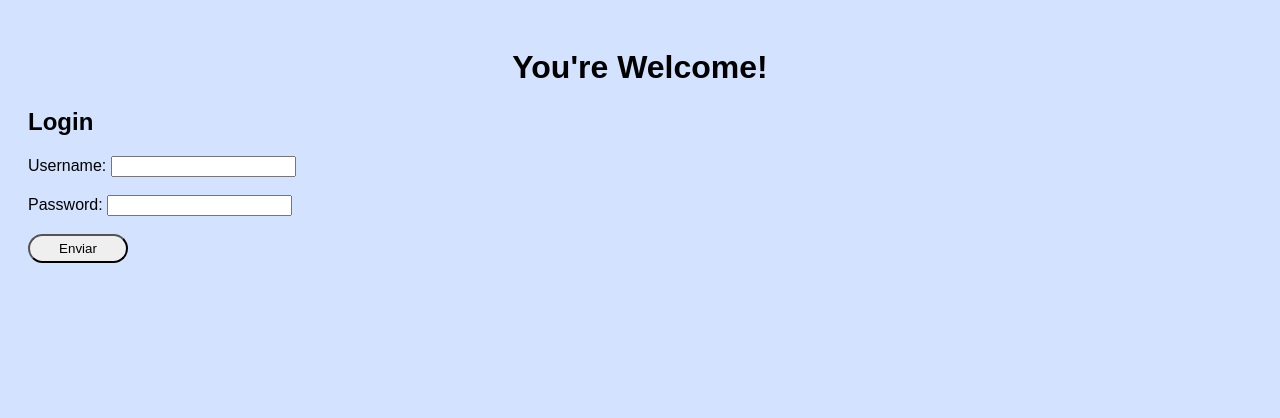
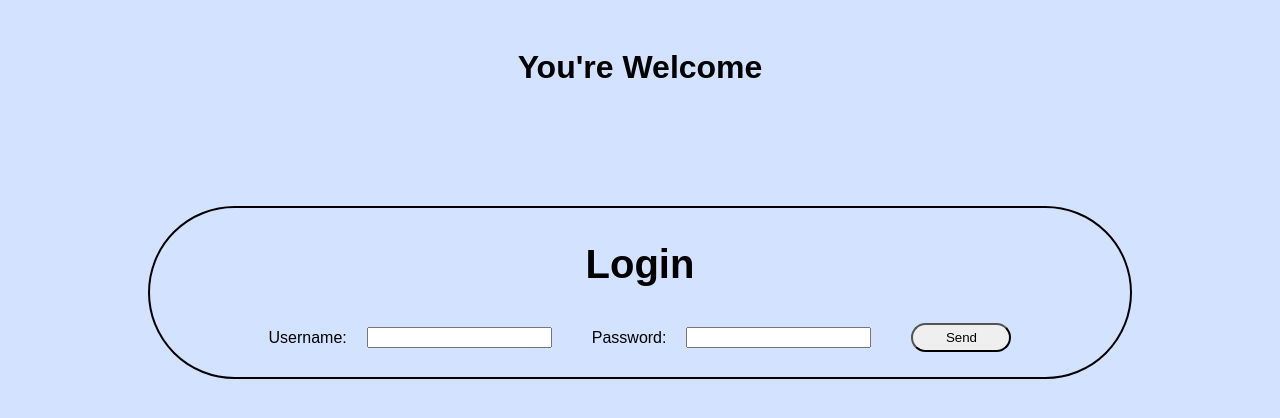
Before and after one commit to M4thiaz/fakeStore-, a plain HTML site: page login.html in a window 1280 px wide. Drawn offline with Linux system fonts and the light colour scheme; no server answers.

Commit message:
Login Page Changes

```diff
--- a/login.html
+++ b/login.html
@@ -10,20 +10,23 @@
 
 <body>
     <header>
-        <h1>You're Welcome!</h1>
+        <h1 id="t1">You're Welcome </h1>
     </header>
 
     <main>
-        <div>
+        <div id="areaLogin">
             <h2>Login</h2>
+            <div id="infos">
+                <label for="input1">Username:</label>
+                <input type="text" name="" id="input1">
+                <br> <br>
+                <label for="input2">Password:</label>
+                <input type="text" name="" id="input2"> <br> <br>
+                <button id="btnLoginSubmit">Send</button>
+            </div>
 
-            <label for="input1">Username:</label>
-            <input type="text" name="" id="input1">
-            <br> <br>
-            <label for="input2">Password:</label>
-            <input type="text" name="" id="input2"> <br> <br>
-            <button id="btnLoginSubmit">Enviar</button>
             <h1 id="areaTxt"></h1>
+
         </div>
 
     </main>
--- a/script.js
+++ b/script.js
@@ -1,5 +1,6 @@
 const produtosDiv = document.getElementById('produtos');
 
+if(produtosDiv){
 fetch("https://fakestoreapi.com/products")
     .then(response => response.json())
     .then(items => {
@@ -19,12 +20,14 @@ fetch("https://fakestoreapi.com/products")
     .catch(erro => {
         console.log("Erro ao processar dados: ", erro);
     })
+}
 
 
 function loginEnviar() {
     let usernameInput = document.getElementById("input1").value
     let passwordInput = document.getElementById("input2").value
     let result = document.querySelector("#areaTxt")
+    let t1 = document.querySelector("#t1")
 
     fetch("https://fakestoreapi.com/users")
 
@@ -36,16 +39,12 @@ function loginEnviar() {
             })
 
             if (usuarioEncontrado) {
-                result.textContent = (`Bem-Vindo(a) ${usernameInput}.`)
 
                 document.body.classList.add("fade-out");
-
+                result.textContent = ""
+                t1.innerHTML += `${usernameInput}!`
                 setTimeout(() => {
-                    window.location.href = "index.html";
-                }, 1000);
-
-
-
+                    window.location.href = "index.html";}, 1000);
             }
             else {
                 result.textContent = "Invalid Password or username!"
@@ -56,4 +55,4 @@ function loginEnviar() {
 }
 
 let btnLogin = document.querySelector("#btnLoginSubmit")
-btnLogin.addEventListener("click", loginEnviar)
+btnLogin?.addEventListener("click", loginEnviar)
--- a/style.css
+++ b/style.css
@@ -61,13 +61,6 @@ body {
         cursor: pointer;
     }
 
-    main form {
-        border: 2px solid;
-        padding: 2rem;
-        border-radius: 50px;
-        margin: 30px;
-    }
-
     main button {
         padding: 5px;
         width: 100px;
@@ -75,4 +68,28 @@ body {
         position: relative;
         left: px;
     }
+
 }
+#areaLogin{
+    display: block;
+    justify-items: center;
+    gap: 20px;
+    margin: 15vh;
+    border: 2px solid;
+    border-radius: 10rem;
+    text-align: center;
+
+}
+#areaLogin h2{
+    font-size: 40px;
+}
+#infos{
+    display: flex;
+    gap: 20px;
+    align-items: center;
+}
+#infos button{
+    display: block;
+    flex-direction: column;
+
+}
```
Also changed, not shown: carrinho.html (deleted, +0 -14 lines), index.html (+1 -1 lines), 1 other file.
